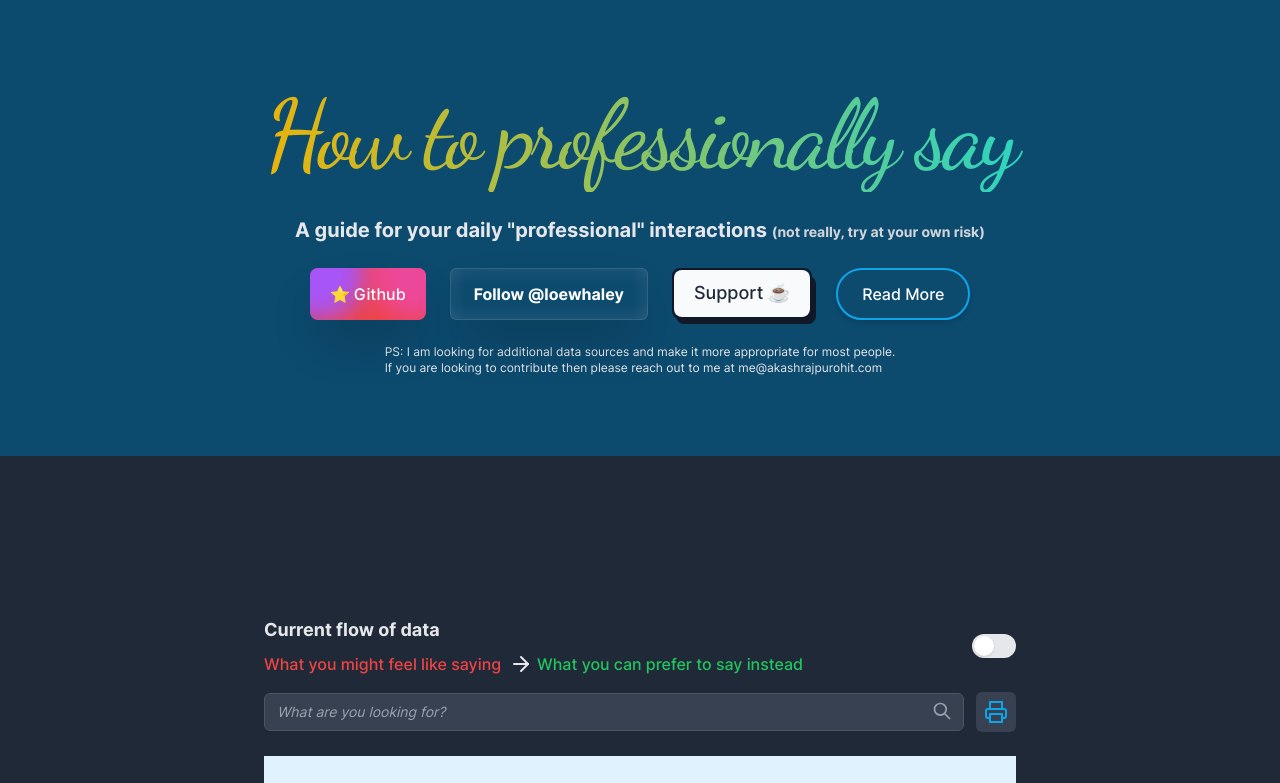
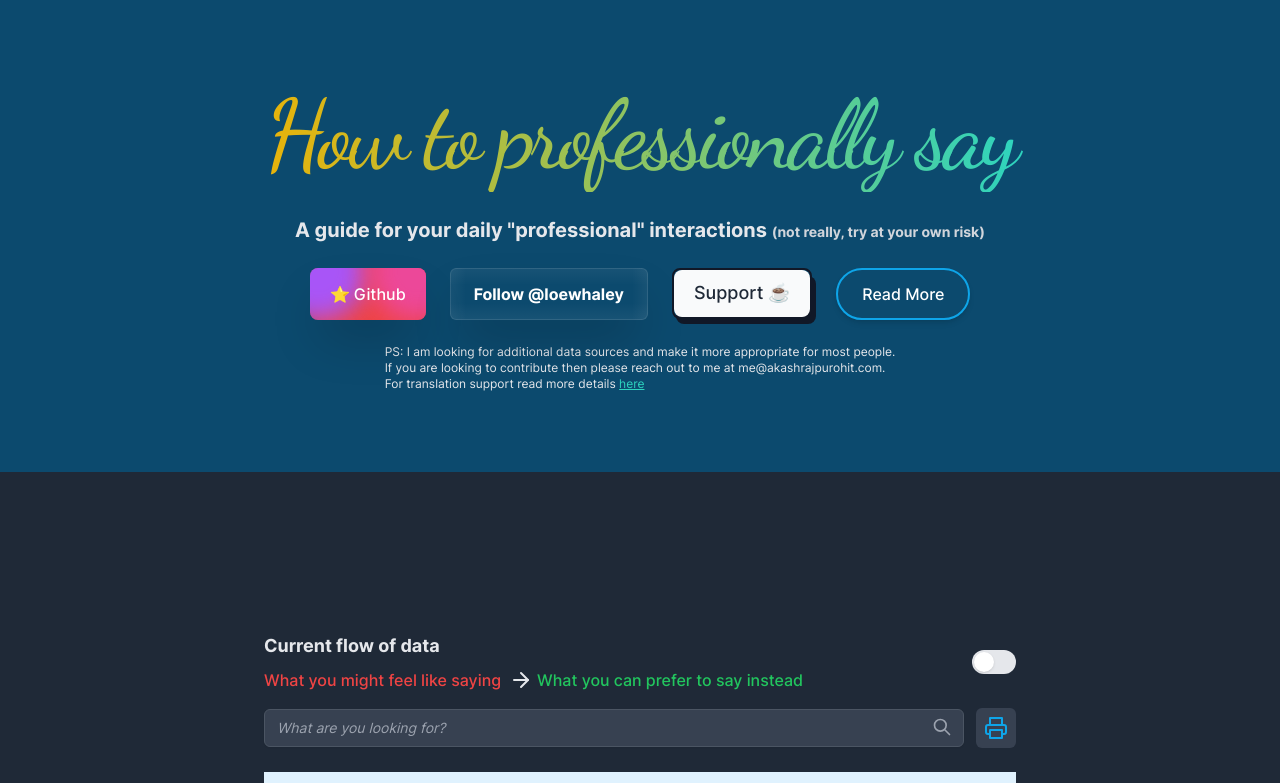
Before and after one commit to AkashRajpurohit/howtoprofessionallysay, a Next.js app: page / in a window 1280 px wide. Shown: the top 783 px of the page. Built offline with nearby package versions, Linux system fonts and the light colour scheme.

Commit message:
chore: :memo: added link for details about translation support

```diff
--- a/components/Header.tsx
+++ b/components/Header.tsx
@@ -97,7 +97,21 @@ const Header: FunctionComponent<IHeaderProps> = (): JSX.Element => {
       <p className="text-xs">
         PS: I am looking for additional data sources and make it more
         appropriate for most people. <br /> If you are looking to contribute
-        then please reach out to me at {siteMetadata.email}
+        then please reach out to me at {siteMetadata.email}. <br />
+        For translation support read more details{' '}
+        <a
+          href="https://github.com/AkashRajpurohit/howtoprofessionallysay/issues/15"
+          rel="nofollow noopener noreferrer"
+          target="_blank"
+          className="text-teal-400 underline"
+          onClick={() =>
+            trackOutboundLink(
+              'https://github.com/AkashRajpurohit/howtoprofessionallysay/issues/15'
+            )
+          }
+        >
+          here
+        </a>
       </p>
     </header>
   );
```
